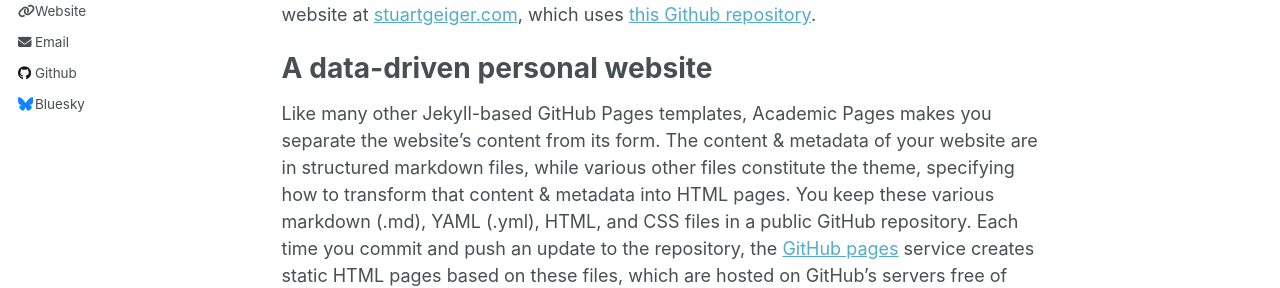
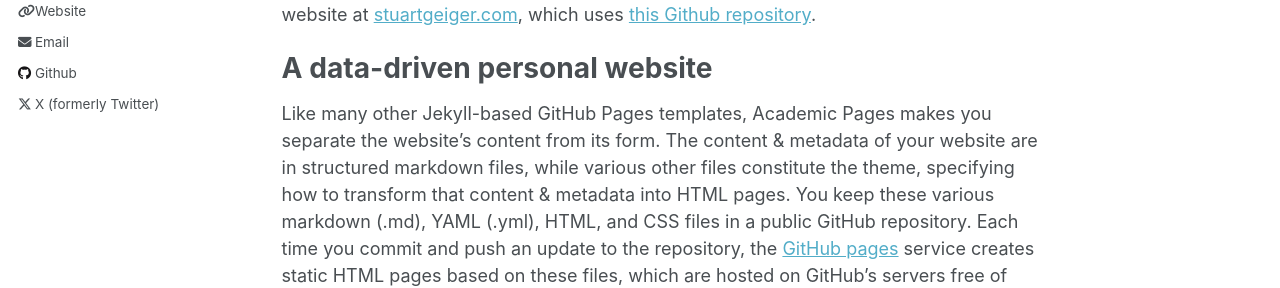
Before and after one commit to aspa-network/aspa-network.github.io, a Jekyll site: the page built from _pages/about.md, in a window 1280 px wide. Shown: the part 418-706 px from the top of the page. Built offline with Jekyll 4.4.1, drawn with Linux system fonts in a browser that asks for light colours; part of the change alters nothing that is shown.

Commit message:
Update _config.yml

```diff
--- a/_config.yml
+++ b/_config.yml
@@ -48,7 +48,7 @@ author:
   stackoverflow    : # User number or user number and name (i.e., use "1" or "1/jeff-atwood")
 
   # Social media
-  bluesky          : "bsky.app" # Replace this with you Bluesky username
+  bluesky          : # Replace this with you Bluesky username
   facebook         : # Username
   flickr           : # Username
   foursquare       : # Username
@@ -65,7 +65,7 @@ author:
   steam            : # Username
   telegram         : # URL
   tumblr           : # Username
-  twitter          : # Username for X / Twitter
+  twitter          : "aspa_xagent"                                          # Username for X / Twitter
   vine             : # Username
   weibo            : # Username
   wikipedia        : # Username
```
